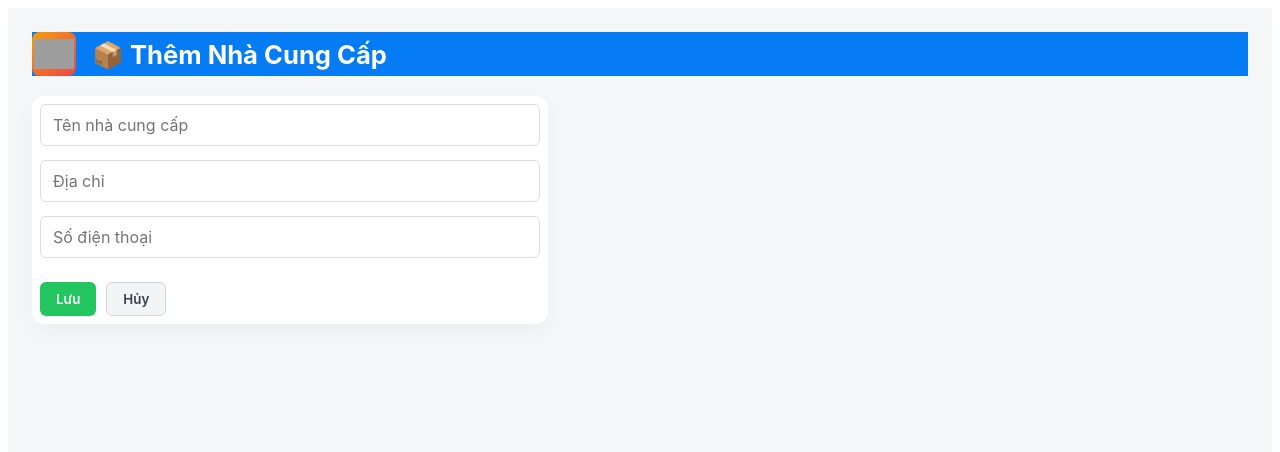
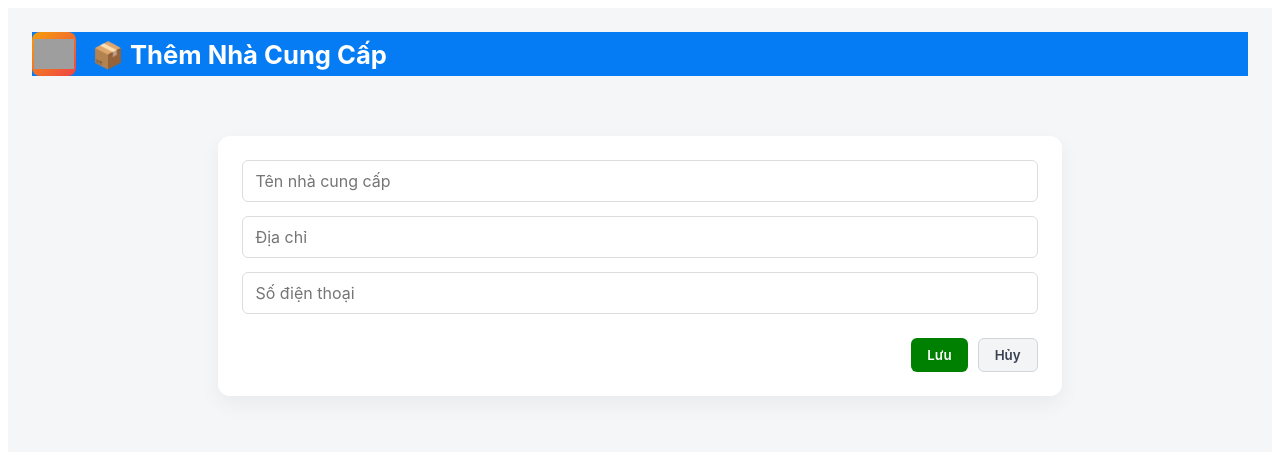
Before and after one commit to BaoNguyen20040407/Inventory, a Next.js app in the folder warehouse-frontend/: page /suppliers/add in a window 1280 px wide. Shown: the top 452 px of the page. Built offline with nearby package versions, Linux system fonts and the light colour scheme; grey boxes are pictures that could not be loaded.

Commit message:
Tinh chỉnh giao diện

```diff
--- a/warehouse-frontend/src/app/global.css
+++ b/warehouse-frontend/src/app/global.css
@@ -33,7 +33,7 @@
 
 /* Left panel: card chứa form / controls */
 .left-panel {
-  background: #000000;
+  background: #ffffff;
   border-radius: 12px;
   padding: 18px;
   box-shadow: 0 8px 20px rgba(0,0,0,0.05);
@@ -44,8 +44,8 @@
 .panel-section {
   margin-bottom: 20px;
   padding: 16px;
-  background: #00ffe1;
-  border: 1px solid #e5e7eb;
+  background: #ffffff;
+  border: 2px solid #057cf4;
   border-radius: 10px;
   box-shadow: 0 2px 6px rgba(0,0,0,0.04);
   transition: all 0.25s ease;
@@ -61,7 +61,7 @@
 .panel-section h3 {
   font-size: 1rem;
   margin-bottom: 8px;
-  color: #111827;
+  color: #000000;
   font-weight: 600;
 }
 
@@ -100,29 +100,36 @@
 
 /* Right panel: bảng và wrapper */
 .right-panel {
-  /* bảng sẽ nằm trong 1 card để có padding, shadow,... */
-  background: transparent;
+  display: flex;
+  justify-content: center;  /* canh giữa ngang */
+  align-items: center;      /* canh giữa dọc (nếu muốn) */
+  padding: 40px;
+}
+
+/* Form */
+.table-card {
+  background: #fff;
   border-radius: 12px;
+  padding: 24px;
+  box-shadow: 0 8px 20px rgba(0,0,0,0.05);
+
+  width: 70%;        /* chiếm 70% màn hình */
+  max-width: 1200px;  /* giới hạn tối đa */
+  margin: 0 auto;
 }
-.table-card {
-  background:#fff;
-  border-radius: 12px;
-  padding: 8px;
-  box-shadow: 0 8px 20px rgba(0,0,0,0.03);
-  overflow: hidden;
-}
+
 
 /* giữ header table dính khi cuộn */
 .table-wrapper {
   max-height: calc(100vh - 260px);
-  overflow: auto;
+  overflow-x: auto;  /* thêm dòng này */
+  overflow-y: auto;
 }
 
 /* dùng lại style table trước đó, nhưng tinh chỉnh */
 table {
   width: 100%;
   border-collapse: collapse;
-  min-width: 720px; /* tránh bóp quá nhỏ trên desktop */
 }
 thead th {
   background-color: #2563eb;
@@ -179,6 +186,7 @@ tbody tr:hover { background:#fbfdff; }
   display: flex;
   gap: 10px;
   margin-top: 10px;
+  justify-content: flex-end;
 }
 
 /* BUTTONS                   */
@@ -197,7 +205,7 @@ tbody tr:hover { background:#fbfdff; }
 }
 
 .btn-green {
-  background: #22c55e; /* xanh lá */
+  background: green; /* xanh lá */
   border: none;
   color: white;
 }
--- a/warehouse-frontend/src/app/suppliers/add/page.tsx
+++ b/warehouse-frontend/src/app/suppliers/add/page.tsx
@@ -43,7 +43,7 @@ export default function AddSupplierPage() {
       </header>
 
       <main className="right-panel">
-        <div className="table-card" style={{ maxWidth: 500 }}>
+        <div className="table-card">
           <form className="form" onSubmit={handleSubmit}>
             <input
               type="text"
```
